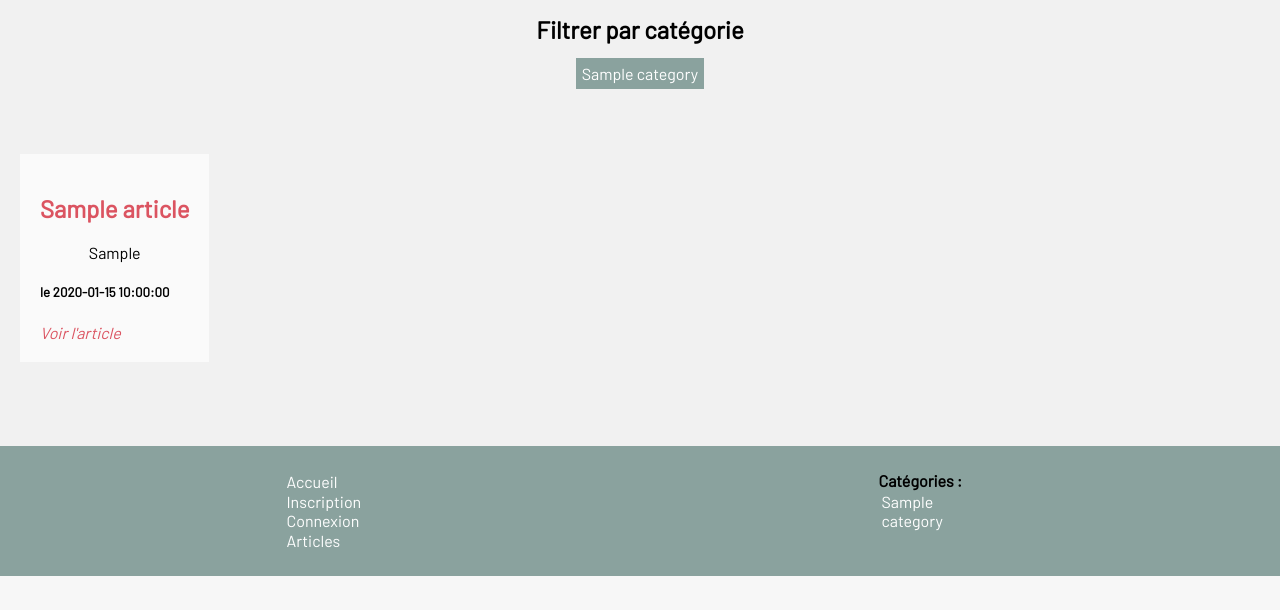
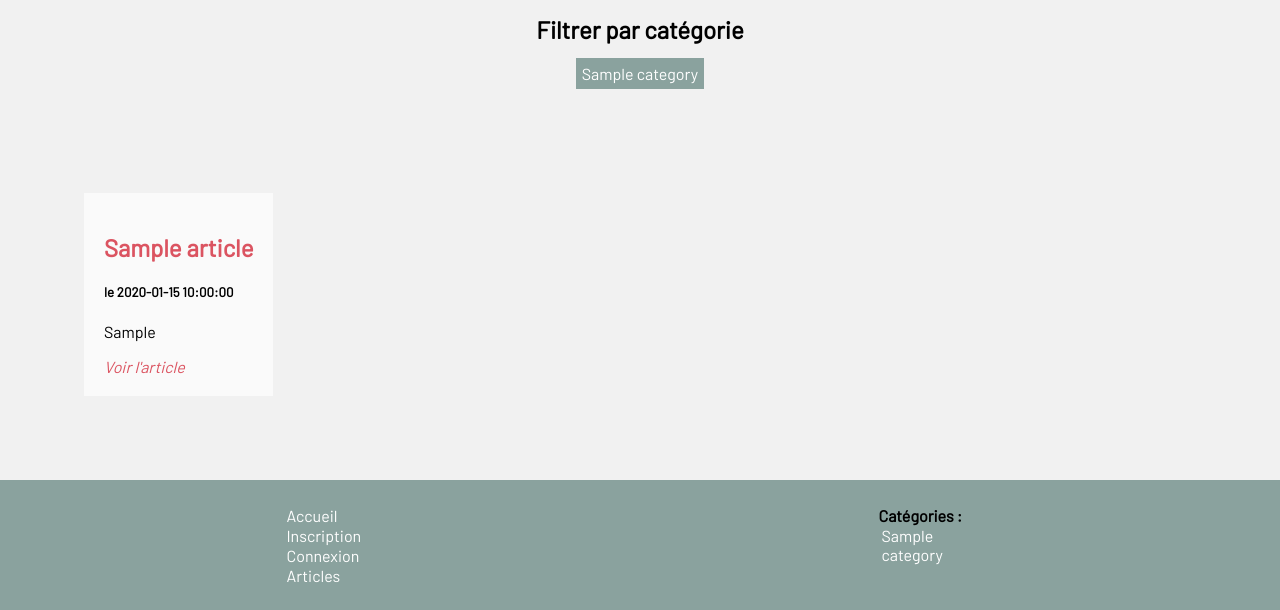
Before and after one commit to cecile-wojnowski/blog, a PHP site: page /articles.php in a window 1280 px wide. Shown: the part 387-997 px from the top of the page. Before the commit the page ends 963 px from the top, so only its background shows below. Run offline with PHP 8.4, Linux system fonts and the light colour scheme; tables that the repository leaves empty or names only in its code hold one stand-in row (values such as "Sample post").

Commit message:
Placement des articles - CSS des paragraphes

```diff
--- a/articles.php
+++ b/articles.php
@@ -110,8 +110,9 @@ if(isset($_GET["categorie"])) {
             <div style="max-width: 18rem;">
               <div class="card_articles">
                 <h2>  <?php echo htmlspecialchars($donnees['titre']); ?> </h2>
-                <p>  <?php echo htmlspecialchars($donnees['article']); ?> </p>
                 <h5> le <?php echo $donnees['date']; ?></h5>
+                <p class="p_articles"><?php echo htmlspecialchars($donnees['article']); ?> </p>
+
 
                 <em><a class="link_voir_article" href="article.php?id=<?php echo $donnees['id']; ?>"> Voir l'article</a></em>
               </div>
@@ -133,8 +134,8 @@ if(isset($_GET["categorie"])) {
                 <div class="card_articles">
 
                   <h2>  <?php echo htmlspecialchars($donnees['titre']); ?> </h2>
-                  <p>  <?php echo htmlspecialchars($donnees['article']); ?> </p>
                   <h5>le <?php echo $donnees['date']; ?></h5>
+                  <p class="p_articles">  <?php echo htmlspecialchars($donnees['article']); ?> </p>
                   <em><a class="link_voir_article" href="article.php?id=<?php echo $donnees['id']; ?>">Voir l'article</a></em>
 
                 </div>
--- a/style.css
+++ b/style.css
@@ -428,8 +428,11 @@ padding: 2%;
   flex-direction: row;
   align-content: flex-end;
   color:black;
+  margin:5%;
 }
-
+.p_articles{
+  text-align: justify;
+}
 .articles h2 {
   color:  #DB5461
 }
```
